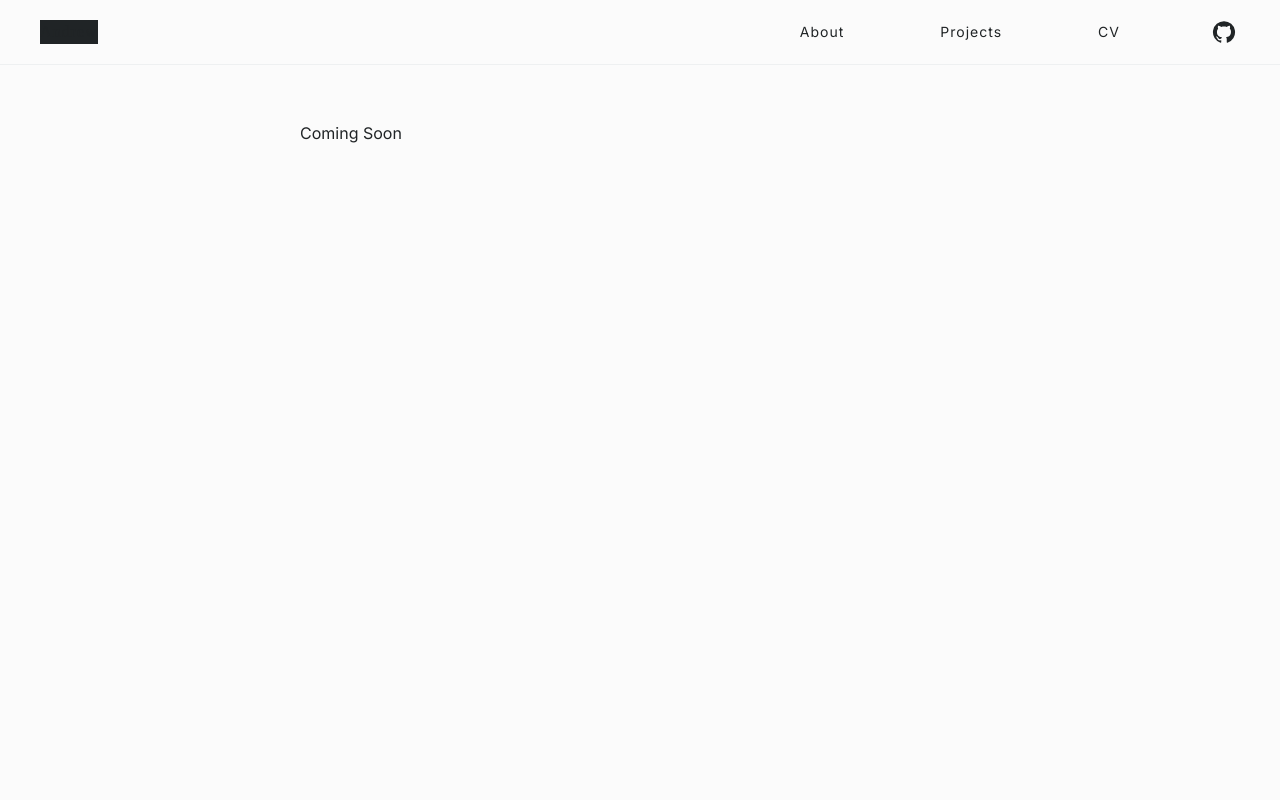
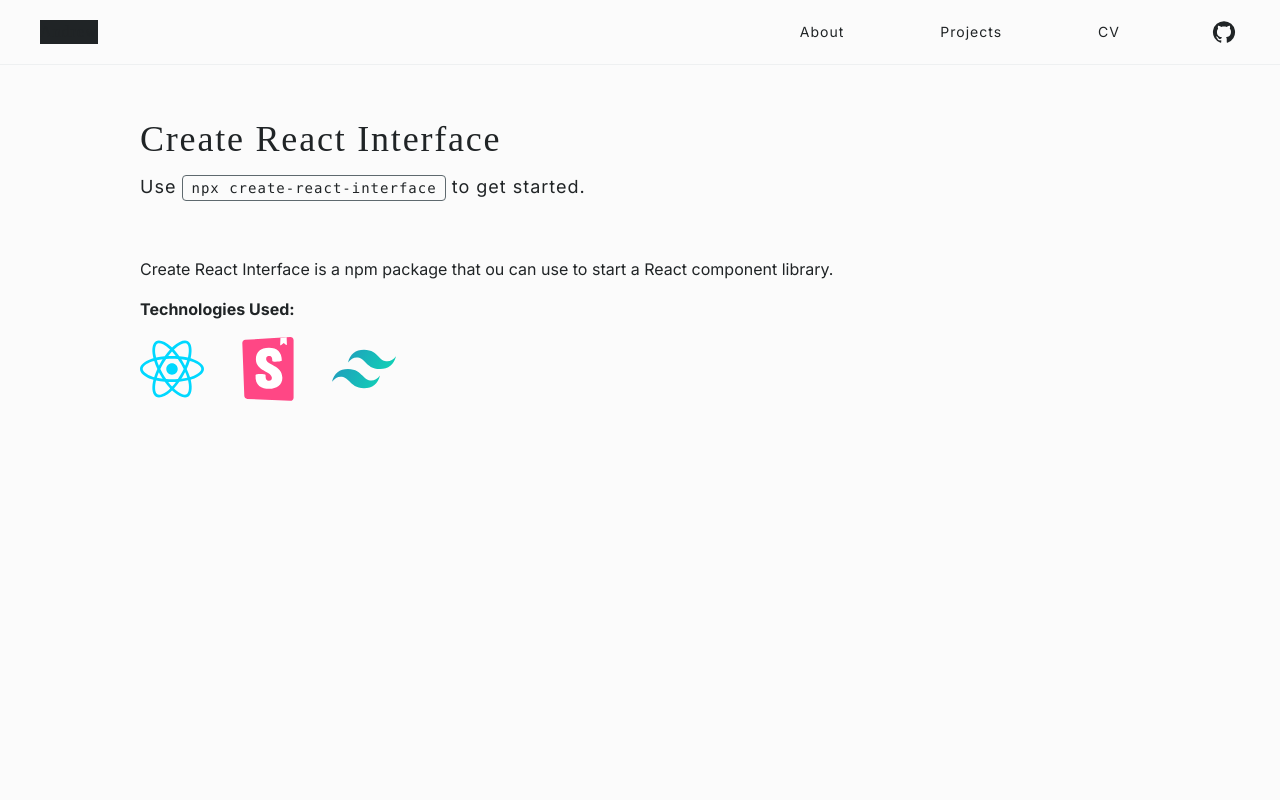
Before and after one commit to fletch-r/personal, a React (Vite) app: page /create-react-interface in a window 1280 px wide. Shown: the top 800 px of the page. Built offline with nearby package versions, Linux system fonts and the light colour scheme.

Commit message:
feat: :sparkles:  - New CRI page

```diff
--- /dev/null
+++ b/src/pages/CRI.tsx
@@ -0,0 +1,35 @@
+import React from 'react'
+import Code from '../components/Code'
+
+import ReactSVG from '../assets/react.svg';
+import Storybook from '../assets/storybook.svg';
+import Tailwindcss from '../assets/tailwindcss.svg';
+
+function CRI() {
+    return (
+        <article className="flex flex-col gap-10">
+            <section className="flex flex-col justify-center gap-4 mb-4">
+                <h1 className="text-4xl font-cals tracking-wider leading-none">
+                    Create React Interface
+                </h1>
+                <h4 className="text-lg font-inter">
+                    Use <Code>npx create-react-interface</Code> to get started.
+                </h4>
+            </section>
+            <section>
+                <p className="mb-4">Create React Interface is a npm package that ou can use to start a React component library.</p>
+                <div>
+                    <p className="mb-4 font-bold">Technologies Used:</p>
+                    <div className="flex gap-8">
+                        <img src={ReactSVG} alt="react" className="w-16 h-16" />
+                        <img src={Storybook} alt="storybook" className="w-16 h-16" />
+                        <img src={Tailwindcss} alt="tailwind" className="w-16 h-16" />
+                    </div>
+                </div>
+                {/* <p>I used storybook so the user can display their</p> */}
+            </section>
+        </article>
+    )
+}
+
+export default CRI
--- a/src/routes/Router.tsx
+++ b/src/routes/Router.tsx
@@ -1,10 +1,11 @@
 import React from "react";
 import { BrowserRouter, Routes, Route } from "react-router-dom";
-import Home from '../pages/Home';
+import Home from '../pages/home/Home';
 import Layout from '../layout/Layout';
 import About from '../pages/About';
 import SimpleCommit from "../pages/SimpleCommit";
 import RadixTable from "../pages/RadixTable";
+import CRI from "../pages/CRI";
 
 function Router() {
   return (
@@ -15,6 +16,7 @@ function Router() {
           <Route path="about" element={<About />} />
           <Route path="simple-commit" element={<SimpleCommit />} />
           <Route path="radix-table" element={<RadixTable />} />
+          <Route path="create-react-interface" element={<CRI />} />
           <Route path="*" element={<h1 className='ml-40'>Coming Soon</h1>} />
         </Route>
       </Routes>
```
